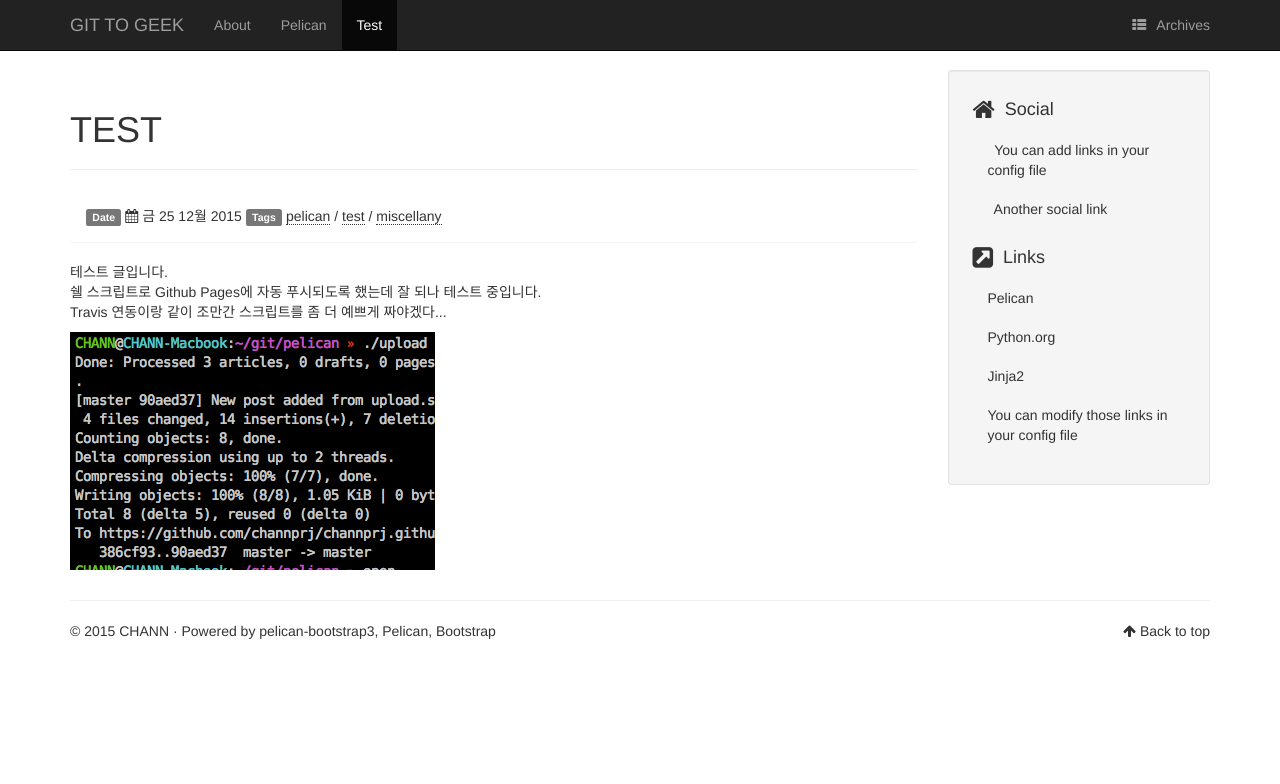
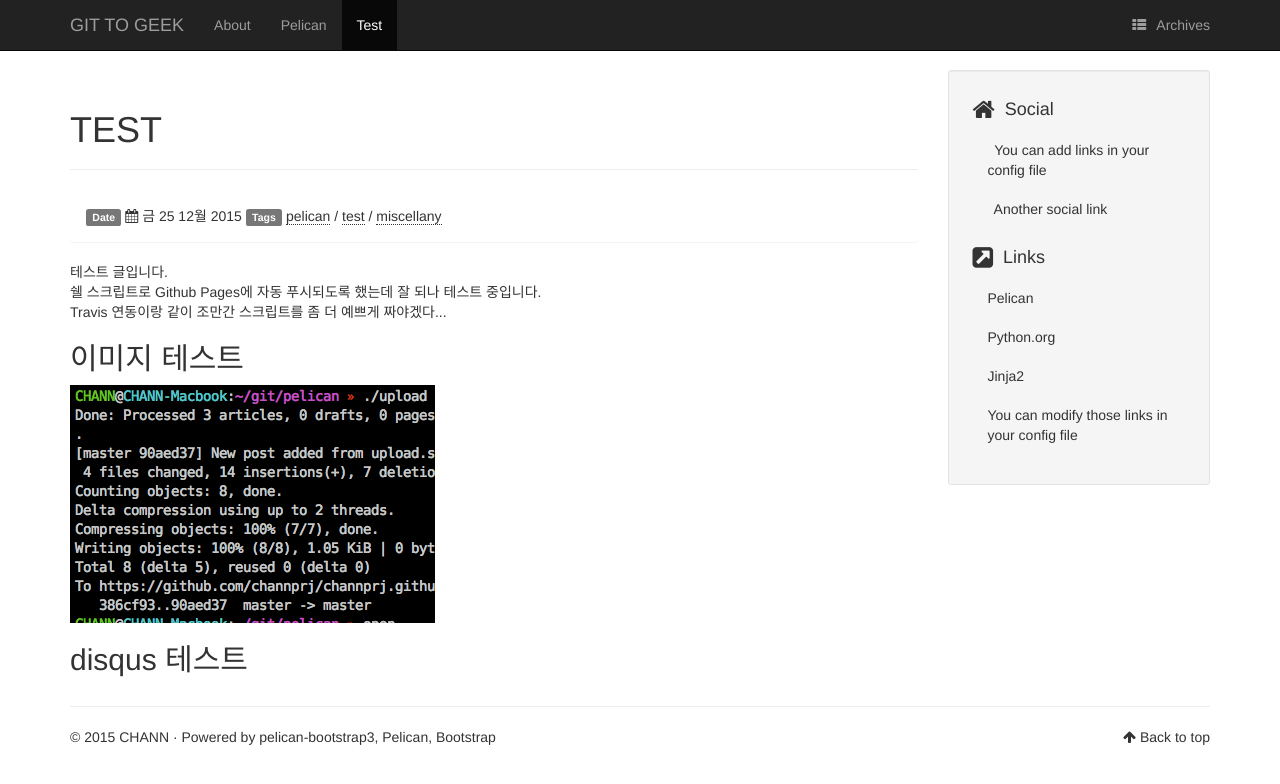
Before and after one commit to channprj/til-old, a plain HTML site: page test.html in a window 1280 px wide. Drawn offline with Linux system fonts and the light colour scheme.

Commit message:
New post added from upload.sh

```diff
--- a/test.html
+++ b/test.html
@@ -114,7 +114,9 @@ GIT TO GEEK            </a>
                 <p>테스트 글입니다.<br />
 쉘 스크립트로 Github Pages에 자동 푸시되도록 했는데 잘 되나 테스트 중입니다.<br />
 Travis  연동이랑 같이 조만간 스크립트를 좀 더 예쁘게 짜야겠다... </p>
+<h2>이미지 테스트</h2>
 <p><img alt="test" src="../images/test.png" /></p>
+<h2>disqus 테스트</h2>
             </div>
             <!-- /.entry-content -->
         </article>
```
